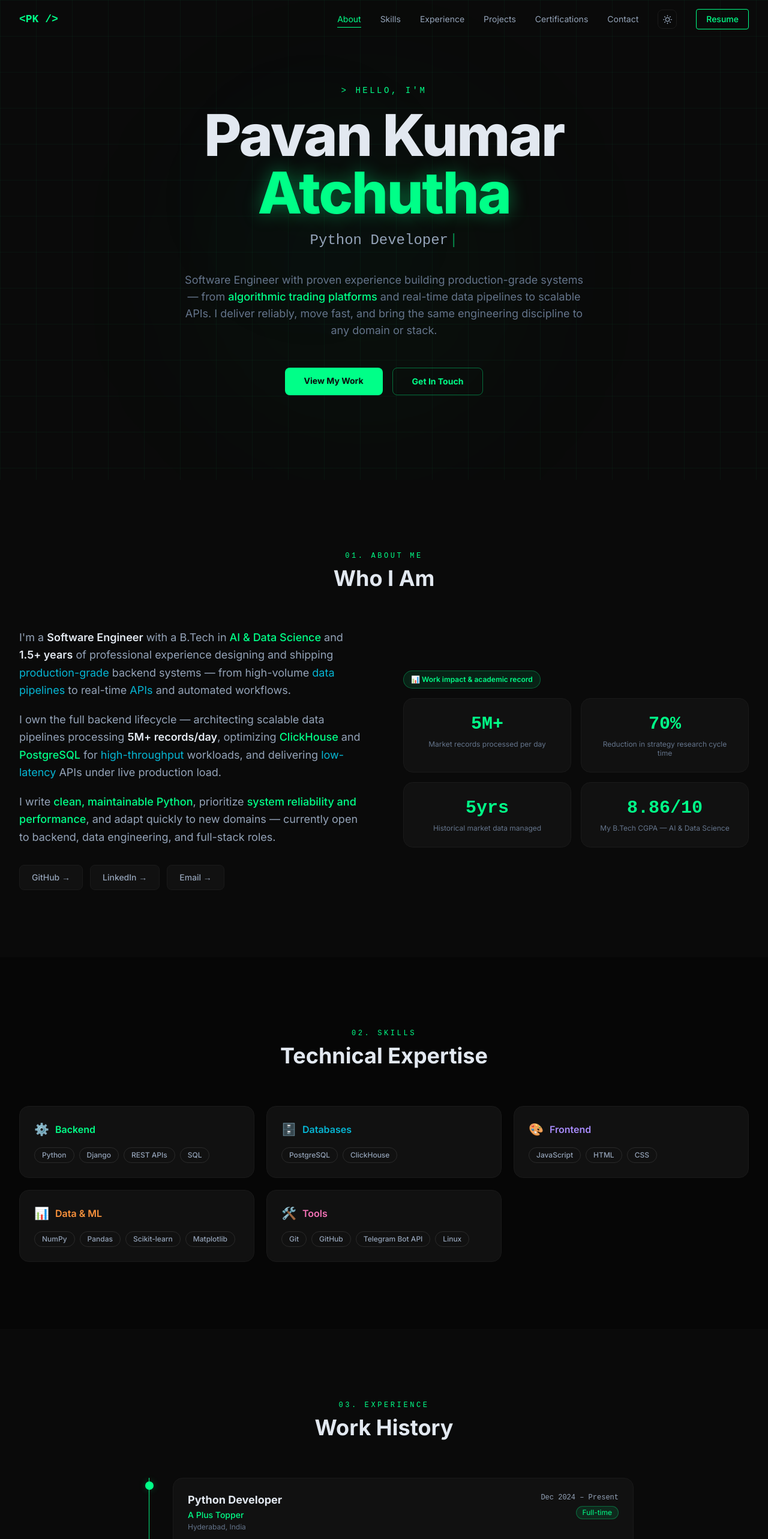
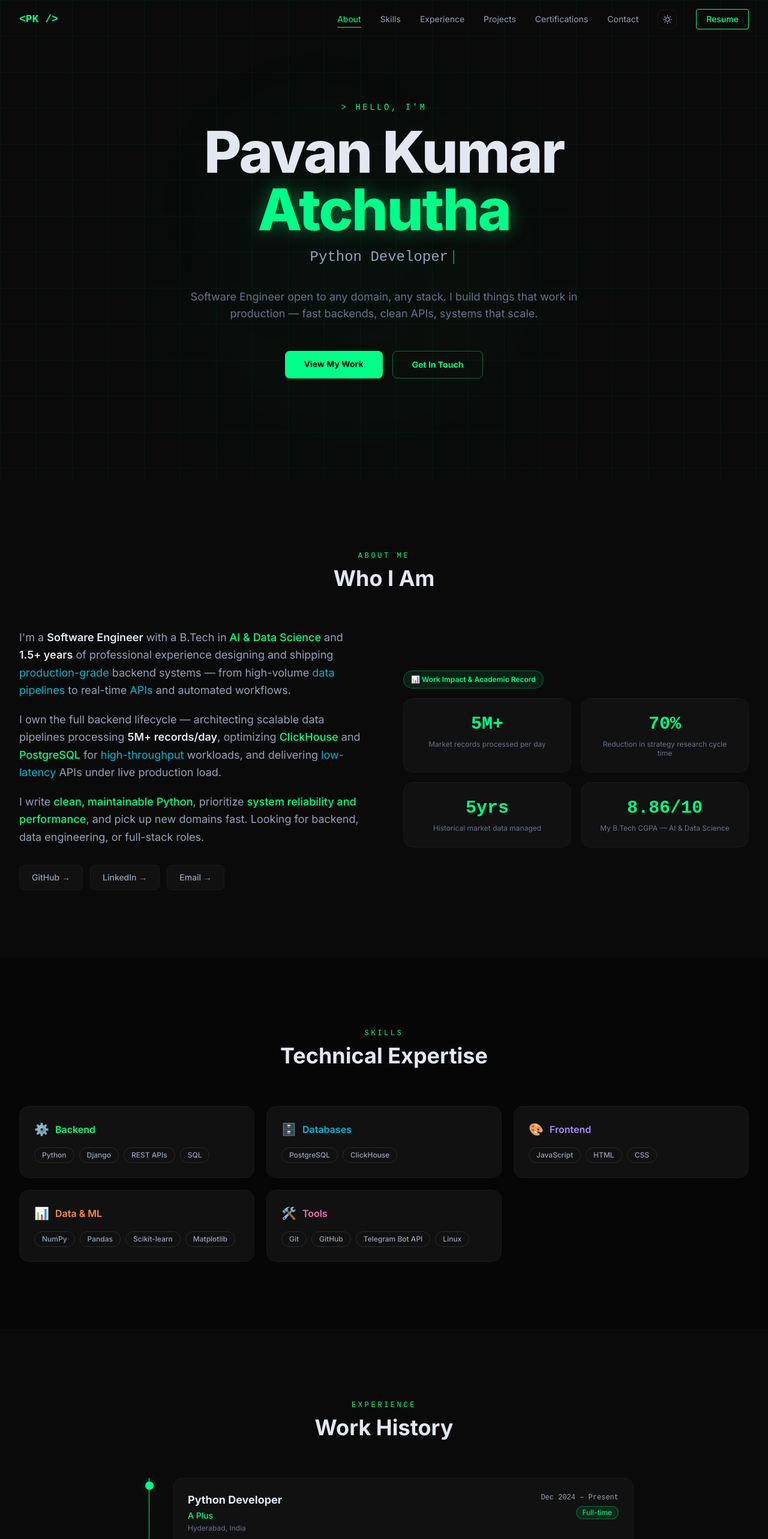
Before and after one commit to pavan-atchutha/pavan-atchutha.github.io, a Next.js app: page / in a window 1280 px wide. Shown: the top 2566 px of the page at 60% size. Built offline with nearby package versions, Linux system fonts and the light colour scheme.

Commit message:
fix the issue in pages and add favicon

```diff
--- a/components/About.tsx
+++ b/components/About.tsx
@@ -40,7 +40,7 @@ export default function About() {
   const inView = useInView(ref, { once: true, margin: '-80px' })
 
   return (
-    <section id="about" className="py-28" style={{ background: 'var(--bg)' }} ref={ref}>
+    <section id="about" className="py-28 scroll-mt-20" style={{ background: 'var(--bg)' }} ref={ref}>
       <div className="max-w-7xl mx-auto px-6 lg:px-8">
         <motion.div
           initial={{ opacity: 0, y: 20 }}
@@ -48,7 +48,7 @@ export default function About() {
           transition={{ duration: 0.55 }}
           className="text-center mb-16"
         >
-          <span className="font-mono text-xs tracking-[0.3em] uppercase" style={{ color: 'var(--ac)' }}>01. About Me</span>
+          <span className="font-mono text-xs tracking-[0.3em] uppercase" style={{ color: 'var(--ac)' }}>About Me</span>
           <h2 className="text-4xl font-bold mt-2" style={{ color: 'var(--tx)' }}>Who I Am</h2>
         </motion.div>
 
@@ -77,7 +77,7 @@ export default function About() {
             <p className="text-lg leading-relaxed" style={{ color: 'var(--tx2)' }}>
               I write <span className="font-medium" style={{ color: 'var(--ac)' }}>clean, maintainable Python</span>,
               prioritize <span className="font-medium" style={{ color: 'var(--ac)' }}>system reliability and performance</span>,
-              and adapt quickly to new domains — currently open to backend, data engineering, and full-stack roles.
+              and pick up new domains fast. Looking for backend, data engineering, or full-stack roles.
             </p>
 
             <div className="mt-8 flex flex-wrap gap-3">
@@ -109,7 +109,7 @@ export default function About() {
           >
             <div className="inline-flex items-center gap-2 px-3 py-1.5 rounded-full text-xs font-semibold mb-4"
               style={{ background: 'var(--ac-10)', border: '1px solid var(--ac-30)', color: 'var(--ac)' }}>
-              📊 Work impact & academic record
+              📊 Work Impact & Academic Record
             </div>
             <div className="grid grid-cols-2 gap-4">
             {stats.map((s, i) => (
@@ -118,10 +118,10 @@ export default function About() {
                 initial={{ opacity: 0, scale: 0.9 }}
                 animate={inView ? { opacity: 1, scale: 1 } : {}}
                 transition={{ delay: 0.4 + i * 0.1 }}
-                className="rounded-2xl p-6 text-center card-hover"
+                className="rounded-2xl p-4 sm:p-6 text-center card-hover"
                 style={{ background: 'var(--bg-card)', border: '1px solid var(--bd)' }}
               >
-                <div className="text-3xl font-bold font-mono mb-2 tabular-nums" style={{ color: 'var(--ac)' }}>
+                <div className="text-2xl sm:text-3xl font-bold font-mono mb-2 tabular-nums leading-none" style={{ color: 'var(--ac)' }}>
                   <CountUp target={s.value} suffix={s.suffix} />
                 </div>
                 <div className="text-xs leading-tight" style={{ color: 'var(--tx3)' }}>{s.label}</div>
--- a/components/Certifications.tsx
+++ b/components/Certifications.tsx
@@ -13,7 +13,7 @@ export default function Certifications() {
   const inView = useInView(ref, { once: true, margin: '-80px' })
 
   return (
-    <section id="certifications" className="py-28" style={{ background: 'var(--bg)' }} ref={ref}>
+    <section id="certifications" className="py-28 scroll-mt-20" style={{ background: 'var(--bg)' }} ref={ref}>
       <div className="max-w-5xl mx-auto px-6 lg:px-8">
         <motion.div
           initial={{ opacity: 0, y: 20 }}
@@ -21,7 +21,7 @@ export default function Certifications() {
           transition={{ duration: 0.55 }}
           className="text-center mb-16"
         >
-          <span className="font-mono text-xs tracking-[0.3em] uppercase" style={{ color: 'var(--ac)' }}>05. Certifications</span>
+          <span className="font-mono text-xs tracking-[0.3em] uppercase" style={{ color: 'var(--ac)' }}>Certifications</span>
           <h2 className="text-4xl font-bold mt-2" style={{ color: 'var(--tx)' }}>Credentials</h2>
         </motion.div>
 
--- a/components/Contact.tsx
+++ b/components/Contact.tsx
@@ -14,7 +14,7 @@ export default function Contact() {
   const inView = useInView(ref, { once: true, margin: '-80px' })
 
   return (
-    <section id="contact" className="py-28" style={{ background: 'var(--bg-2)' }} ref={ref}>
+    <section id="contact" className="py-28 scroll-mt-20" style={{ background: 'var(--bg-2)' }} ref={ref}>
       <div className="max-w-3xl mx-auto px-6 text-center">
         <motion.div
           initial={{ opacity: 0, y: 20 }}
@@ -22,7 +22,7 @@ export default function Contact() {
           transition={{ duration: 0.55 }}
           className="mb-6"
         >
-          <span className="font-mono text-xs tracking-[0.3em] uppercase" style={{ color: 'var(--ac)' }}>06. Contact</span>
+          <span className="font-mono text-xs tracking-[0.3em] uppercase" style={{ color: 'var(--ac)' }}>Contact</span>
           <h2 className="text-4xl font-bold mt-2" style={{ color: 'var(--tx)' }}>Get In Touch</h2>
         </motion.div>
 
@@ -33,8 +33,7 @@ export default function Contact() {
           className="text-lg mb-12 leading-relaxed"
           style={{ color: 'var(--tx3)' }}
         >
-          I&apos;m open to backend, data engineering, and full-stack opportunities across domains.
-          Feel free to reach out — I&apos;d love to connect!
+          Looking for backend, data engineering, or full-stack work. Drop me a message.
         </motion.p>
 
         <div className="grid grid-cols-1 sm:grid-cols-2 gap-4 mb-12">
@@ -67,13 +66,15 @@ export default function Contact() {
           animate={inView ? { opacity: 1, y: 0 } : {}}
           transition={{ delay: 0.65 }}
         >
-          <a
+          <motion.a
             href="mailto:pavankumaratchutha@gmail.com"
             className="inline-flex items-center gap-2 px-10 py-4 font-bold rounded-xl text-base transition-colors duration-200"
             style={{ background: 'var(--ac)', color: 'var(--bg)' }}
+            whileHover={{ scale: 1.04, y: -2 }}
+            whileTap={{ scale: 0.97 }}
           >
             Say Hello →
-          </a>
+          </motion.a>
         </motion.div>
       </div>
     </section>
--- a/components/Experience.tsx
+++ b/components/Experience.tsx
@@ -6,7 +6,8 @@ import { Hl } from './Highlight'
 const items = [
   {
     role: 'Python Developer',
-    org: 'A Plus Topper',
+    org: 'A Plus',
+    orgUrl: 'https://www.linkedin.com/company/aplustopper/about/',
     location: 'Hyderabad, India',
     period: 'Dec 2024 – Present',
     badge: 'Full-time',
@@ -22,7 +23,8 @@ const items = [
   },
   {
     role: 'Python Developer Intern',
-    org: 'A Plus Topper',
+    org: 'A Plus',
+    orgUrl: 'https://www.linkedin.com/company/aplustopper/about/',
     location: 'Hyderabad, India',
     period: 'Jul 2024 – Dec 2024',
     badge: 'Internship',
@@ -54,7 +56,7 @@ export default function Experience() {
   const inView = useInView(ref, { once: true, margin: '-80px' })
 
   return (
-    <section id="experience" className="py-28" style={{ background: 'var(--bg)' }} ref={ref}>
+    <section id="experience" className="py-28 scroll-mt-20" style={{ background: 'var(--bg)' }} ref={ref}>
       <div className="max-w-4xl mx-auto px-6 lg:px-8">
         <motion.div
           initial={{ opacity: 0, y: 20 }}
@@ -62,12 +64,12 @@ export default function Experience() {
           transition={{ duration: 0.55 }}
           className="text-center mb-16"
         >
-          <span className="font-mono text-xs tracking-[0.3em] uppercase" style={{ color: 'var(--ac)' }}>03. Experience</span>
+          <span className="font-mono text-xs tracking-[0.3em] uppercase" style={{ color: 'var(--ac)' }}>Experience</span>
           <h2 className="text-4xl font-bold mt-2" style={{ color: 'var(--tx)' }}>Work History</h2>
         </motion.div>
 
         <div className="relative">
-          <div className="absolute left-6 top-0 bottom-0 w-px" style={{ background: 'linear-gradient(to bottom, var(--ac), var(--ac-10), transparent)' }} />
+          <div className="absolute left-6 top-0 w-px" style={{ height: 'calc(100% - 3rem)', background: 'linear-gradient(to bottom, var(--ac), var(--ac-10), transparent)' }} />
 
           <div className="space-y-10">
             {items.map((item, i) => (
@@ -90,7 +92,11 @@ export default function Experience() {
                   <div className="flex flex-col sm:flex-row sm:items-start sm:justify-between gap-2 mb-5">
                     <div>
                       <h3 className="text-lg font-bold leading-snug" style={{ color: 'var(--tx)' }}>{item.role}</h3>
-                      <p className="font-medium text-sm mt-0.5" style={{ color: 'var(--ac)' }}>{item.org}</p>
+                      {'orgUrl' in item ? (
+                        <a href={(item as any).orgUrl} target="_blank" rel="noopener noreferrer" className="font-medium text-sm mt-0.5 hover:underline" style={{ color: 'var(--ac)' }}>{item.org}</a>
+                      ) : (
+                        <p className="font-medium text-sm mt-0.5" style={{ color: 'var(--ac)' }}>{item.org}</p>
+                      )}
                       <p className="text-xs mt-0.5" style={{ color: 'var(--tx3)' }}>{item.location}</p>
                     </div>
                     <div className="flex flex-col items-start sm:items-end gap-1.5 shrink-0">
--- a/components/Footer.tsx
+++ b/components/Footer.tsx
@@ -5,7 +5,7 @@ export default function Footer() {
         <p className="font-mono text-xs" style={{ color: 'var(--tx4)' }}>
           Designed &amp; built by{' '}
           <span style={{ color: 'var(--ac)' }}>Pavan Kumar Atchutha</span>
-          {' '}— 2025
+          {' '}— 2026
         </p>
       </div>
     </footer>
--- a/components/Hero.tsx
+++ b/components/Hero.tsx
@@ -93,10 +93,8 @@ export default function Hero() {
           className="text-base sm:text-lg max-w-2xl mx-auto mb-12 leading-relaxed"
           style={{ color: 'var(--tx3)' }}
         >
-          Software Engineer with proven experience building production-grade systems — from{' '}
-          <span className="font-medium" style={{ color: 'var(--ac)' }}>algorithmic trading platforms</span> and
-          real-time data pipelines to scalable APIs. I deliver reliably, move fast,
-          and bring the same engineering discipline to any domain or stack.
+          Software Engineer open to any domain, any stack. I build things that work in
+          production — fast backends, clean APIs, systems that scale.
         </motion.p>
 
         <motion.div
--- a/components/Projects.tsx
+++ b/components/Projects.tsx
@@ -16,7 +16,7 @@ export default function Projects() {
   const inView = useInView(ref, { once: true, margin: '-80px' })
 
   return (
-    <section id="projects" className="py-28" style={{ background: 'var(--bg-2)' }} ref={ref}>
+    <section id="projects" className="py-28 scroll-mt-20" style={{ background: 'var(--bg-2)' }} ref={ref}>
       <div className="max-w-7xl mx-auto px-6 lg:px-8">
         <motion.div
           initial={{ opacity: 0, y: 20 }}
@@ -24,11 +24,11 @@ export default function Projects() {
           transition={{ duration: 0.55 }}
           className="text-center mb-16"
         >
-          <span className="font-mono text-xs tracking-[0.3em] uppercase" style={{ color: 'var(--ac)' }}>04. Projects</span>
+          <span className="font-mono text-xs tracking-[0.3em] uppercase" style={{ color: 'var(--ac)' }}>Projects</span>
           <h2 className="text-4xl font-bold mt-2" style={{ color: 'var(--tx)' }}>Professional Work</h2>
           <p className="text-sm mt-3" style={{ color: 'var(--tx3)' }}>
             Production systems built at{' '}
-            <span className="font-medium" style={{ color: 'var(--ac)' }}>A Plus Topper</span>
+            <a href="https://www.linkedin.com/company/aplustopper/about/" target="_blank" rel="noopener noreferrer" className="font-medium hover:underline" style={{ color: 'var(--ac)' }}>A Plus</a>
             {' '}— proprietary &amp; confidential
           </p>
         </motion.div>
--- a/components/Skills.tsx
+++ b/components/Skills.tsx
@@ -15,7 +15,7 @@ export default function Skills() {
   const inView = useInView(ref, { once: true, margin: '-80px' })
 
   return (
-    <section id="skills" className="py-28" style={{ background: 'var(--bg-2)' }} ref={ref}>
+    <section id="skills" className="py-28 scroll-mt-20" style={{ background: 'var(--bg-2)' }} ref={ref}>
       <div className="max-w-7xl mx-auto px-6 lg:px-8">
         <motion.div
           initial={{ opacity: 0, y: 20 }}
@@ -23,7 +23,7 @@ export default function Skills() {
           transition={{ duration: 0.55 }}
           className="text-center mb-16"
         >
-          <span className="font-mono text-xs tracking-[0.3em] uppercase" style={{ color: 'var(--ac)' }}>02. Skills</span>
+          <span className="font-mono text-xs tracking-[0.3em] uppercase" style={{ color: 'var(--ac)' }}>Skills</span>
           <h2 className="text-4xl font-bold mt-2" style={{ color: 'var(--tx)' }}>Technical Expertise</h2>
         </motion.div>
 
```
Also changed, not shown: app/icon.svg (added), 4 other files (tests, documents, lock files or other folders).
